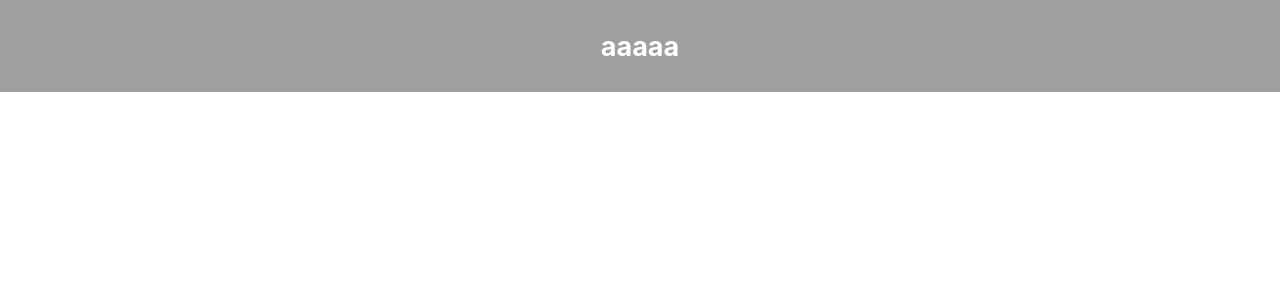
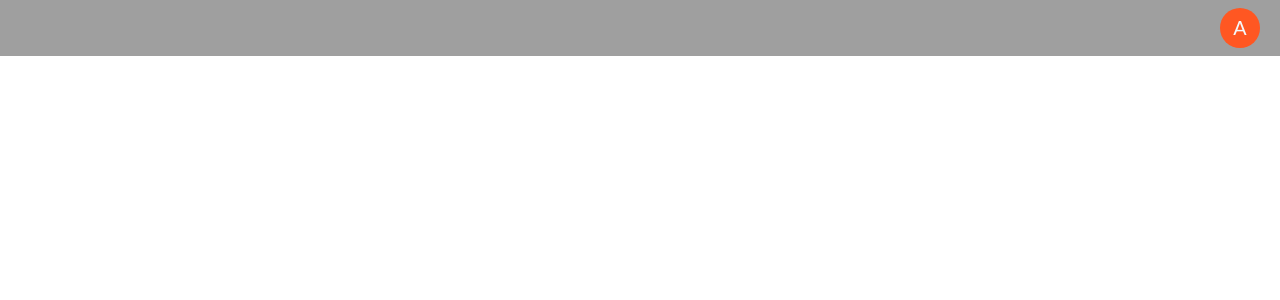
Before and after one commit to ArtemDid/comments-ui, a React (Create React App) app: page / in a window 1280 px wide. Shown: the top 300 px of the page. Built offline with nearby package versions, Linux system fonts and the light colour scheme.

Commit message:
created modal

```diff
--- a/src/layout/Header.tsx
+++ b/src/layout/Header.tsx
@@ -2,15 +2,63 @@ import React from "react";
 // import { getCurrencyPrice } from "../libs/helper";
 // import { Currencies } from "../libs/types";
 import { useStyles } from "./styles";
-
+import { Avatar, Button, Fade, Paper, Typography } from "@mui/material";
+import { useState } from "react";
+import { deepOrange } from "@mui/material/colors";
+import Popper, { PopperPlacementType } from "@mui/material/Popper";
+import BasicModal from "../modules/modals/modal.auth";
 // interface Props {
 //   currencies: Currencies;
 // }
 
 const Header = () => {
   const { classes, cx } = useStyles();
+  const [anchorEl, setAnchorEl] = React.useState<HTMLButtonElement | null>(
+    null
+  );
+  const [open, setOpen] = React.useState(false);
+  const [placement, setPlacement] = React.useState<PopperPlacementType>();
+  const [openAuth, setOpenAuth] = React.useState(false);
+  const handleOpen = () => setOpenAuth(true);
+  const handleClose = () => setOpenAuth(false);
+  const [name, setName] = useState("Artem");
 
-  return <div className={cx(classes.header)}>aaaaa</div>;
+  const handleClick =
+    (newPlacement: PopperPlacementType) =>
+    (event: React.MouseEvent<HTMLButtonElement>) => {
+      setAnchorEl(event.currentTarget);
+      setOpen((prev) => placement !== newPlacement || !prev);
+      setPlacement(newPlacement);
+      console.log(open);
+    };
+
+  return (
+    <div className={cx(classes.header)}>
+      <Popper open={open} anchorEl={anchorEl} placement={placement} transition>
+        {({ TransitionProps }) => (
+          <Fade {...TransitionProps} timeout={5}>
+            <Paper>
+              <Typography sx={{ p: 2 }}>
+                The content of the Popper.
+                <Button onClick={handleOpen}>Open modal</Button>
+              </Typography>
+            </Paper>
+          </Fade>
+        )}
+      </Popper>
+      <Button
+        className={cx(classes.button)}
+        onClick={handleClick("bottom-end")}
+      >
+        <Avatar sx={{ bgcolor: deepOrange[500] }} alt={name} src="#" />
+      </Button>
+      <BasicModal
+        openAuth={openAuth}
+        setOpenAuth={setOpenAuth}
+        setOpen={setOpen}
+      />
+    </div>
+  );
 };
 
 export default Header;
--- a/src/layout/styles.ts
+++ b/src/layout/styles.ts
@@ -5,18 +5,23 @@ import { Theme } from "@mui/material";
 export const useStyles = makeStyles()((theme: Theme) => ({
   header: {
     display: "flex",
-    padding: theme.spacing(2),
+    padding: theme.spacing(1),
     fontSize: 27,
     fontWeight: 700,
     alignItems: "center",
-    justifyContent: "space-around",
+    justifyContent: "flex-end",
     background: "#00000060",
     color: "white",
-    height: 60,
+    height: 40,
     [theme.breakpoints.down(600)]: {
       fontSize: 18,
       height: 40,
     },
+  },
+  button: {
+    border: "none",
+    padding: 0,
+    borderRadius: "50%",
   },
 }));
 
--- /dev/null
+++ b/src/modules/modals/modal.auth.tsx
@@ -0,0 +1,51 @@
+import * as React from "react";
+import Box from "@mui/material/Box";
+import Button from "@mui/material/Button";
+import Typography from "@mui/material/Typography";
+import Modal from "@mui/material/Modal";
+
+const style = {
+  position: "absolute" as "absolute",
+  top: "20%",
+  left: "50%",
+  transform: "translate(-50%, -50%)",
+  width: 400,
+  bgcolor: "background.paper",
+  // border: "2px solid #000",
+  boxShadow: 14,
+  p: 4,
+};
+type Props = {
+  openAuth: boolean;
+  setOpenAuth: (openAuth: boolean) => void;
+  setOpen: (open: boolean) => void;
+};
+
+export default function BasicModal({ openAuth, setOpenAuth, setOpen }: Props) {
+  // const [open, setOpen] = React.useState(false);
+  // const handleOpen = () => setOpen(true);
+  const handleClose = () => {
+    setOpenAuth(false);
+    setOpen(false);
+  };
+
+  return (
+    <div>
+      <Modal
+        open={openAuth}
+        onClose={handleClose}
+        aria-labelledby="modal-modal-title"
+        aria-describedby="modal-modal-description"
+      >
+        <Box sx={style}>
+          <Typography id="modal-modal-title" variant="h6" component="h2">
+            Text in a modal
+          </Typography>
+          <Typography id="modal-modal-description" sx={{ mt: 2 }}>
+            Duis mollis, est non commodo luctus, nisi erat porttitor ligula.
+          </Typography>
+        </Box>
+      </Modal>
+    </div>
+  );
+}
```
